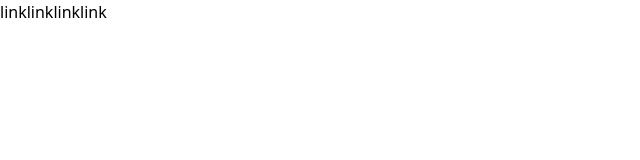
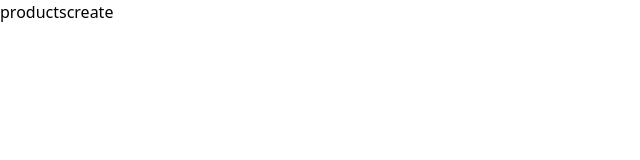
Before and after one commit to a19860101/my-nuxt, a Nuxt app: page / in a window 1280 px wide. Shown: the top 160 px of the page, without its empty margins (0-640 px from the left). Built offline with nearby package versions, Linux system fonts and the light colour scheme.

Commit message:
20220831

```diff
--- a/components/NavBar.vue
+++ b/components/NavBar.vue
@@ -1,8 +1,6 @@
 <template>
   <nav>
-    <a href="#">link</a>
-    <a href="#">link</a>
-    <a href="#">link</a>
-    <a href="#">link</a>
+    <nuxt-link to="/products">products</nuxt-link>
+    <nuxt-link to="/products/create">create</nuxt-link>
   </nav>
 </template>
--- /dev/null
+++ b/pages/products/create.vue
@@ -0,0 +1,4 @@
+<template>
+
+  <h1>product create</h1>
+</template>
--- /dev/null
+++ b/pages/products/index.vue
@@ -0,0 +1,4 @@
+<template>
+
+  <h1>product index</h1>
+</template>
```
Also changed, not shown: pages/products/edit.vue (added).
